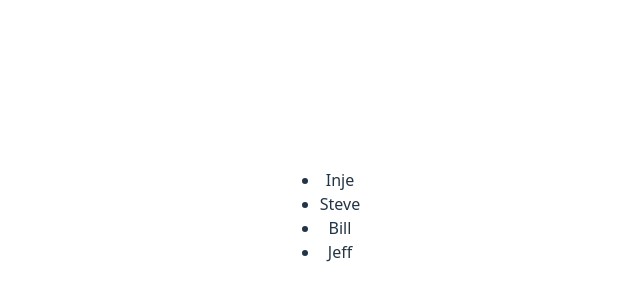
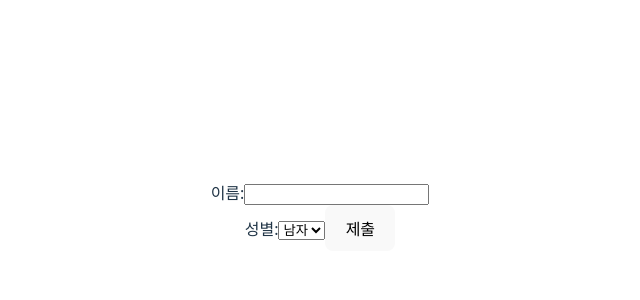
Before and after one commit to Hongyejinjin/first-met-react-practice-v19, a React (Vite) app: page / in a window 1280 px wide. Shown: the part 184-484 px from the top of the page, without its empty margins (320-960 px from the left). Built offline with nearby package versions, Linux system fonts and the light colour scheme.

Commit message:
Chapter11 practice updated.

```diff
--- /dev/null
+++ b/src/chapter_11/SignUp.jsx
@@ -0,0 +1,45 @@
+import { useState } from 'react';
+
+function SignUp(props) {
+    const [name, setName] = useState('');
+    const [gender, setGender] = useState('남자');
+
+    const handleChangeName = (event) => {
+        setName(event.target.value);
+    };
+
+    const handleChangeGender = (event) => {
+        setGender(event.target.value);
+    };
+
+    const handleSubmit = (event) => {
+        alert(`이름: ${name}, 성별: ${gender}`);
+        event.preventDefault();
+    };
+
+    return (
+        <form onSubmit={handleSubmit}>
+            <label>
+                이름:
+                <input
+                    type='text'
+                    value={name}
+                    onChange={handleChangeName}
+                />
+            </label>
+            <br />
+            <label>
+                성별:
+                <select
+                    value={gender}
+                    onChange={handleChangeGender}>
+                    <option value='남자'>남자</option>
+                    <option value='여자'>여자</option>
+                </select>
+            </label>
+            <button type='submit'>제출</button>
+        </form>
+    );
+}
+
+export default SignUp;
--- a/src/main.jsx
+++ b/src/main.jsx
@@ -11,10 +11,11 @@
 import ConfirmButton from './chapter_08/ConfirmButton';
 import LandingPage from './chapter_09/LandingPage';
 import AttendanceBook from './chapter_10/AttendanceBook';
+import SignUp from './chapter_11/SignUp';
 
 const root = createRoot(document.getElementById('root'));
 root.render(
     <StrictMode>
-        <AttendanceBook />
+        <SignUp />
     </StrictMode>
 );
```
